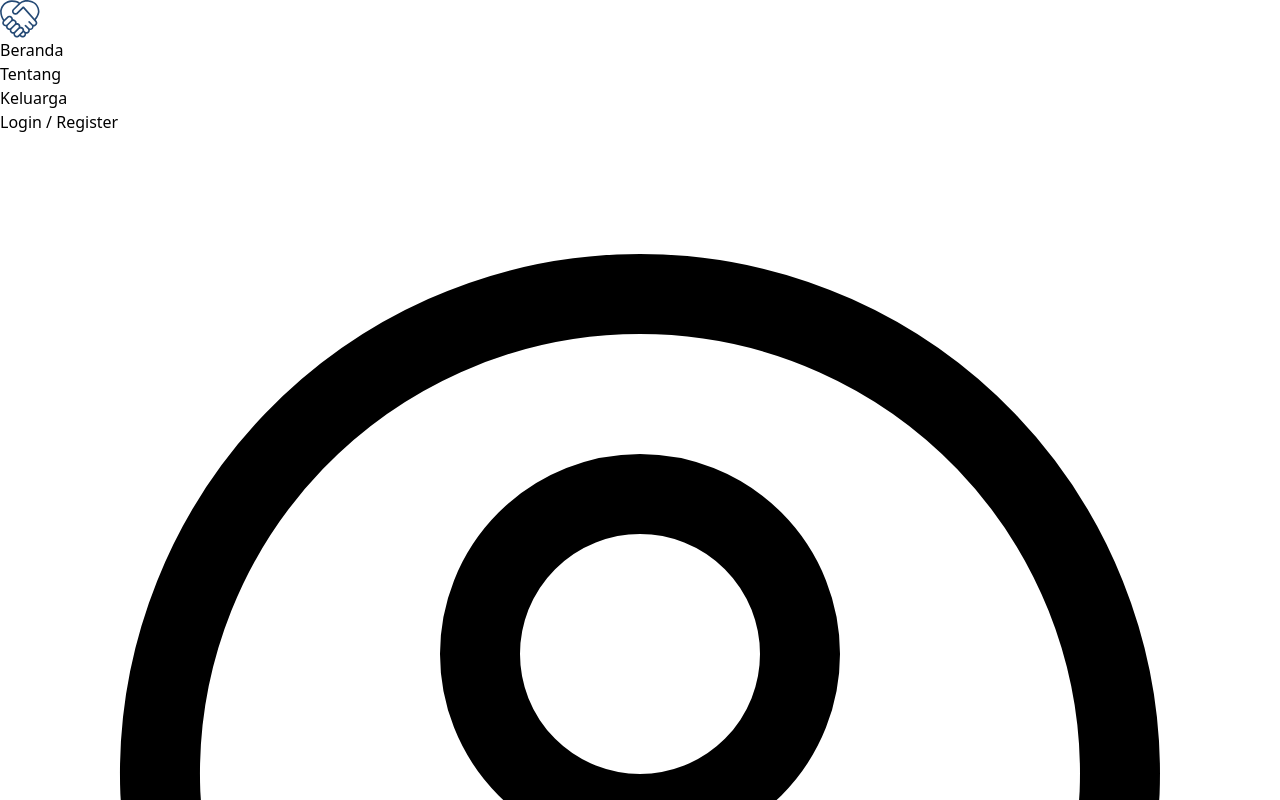
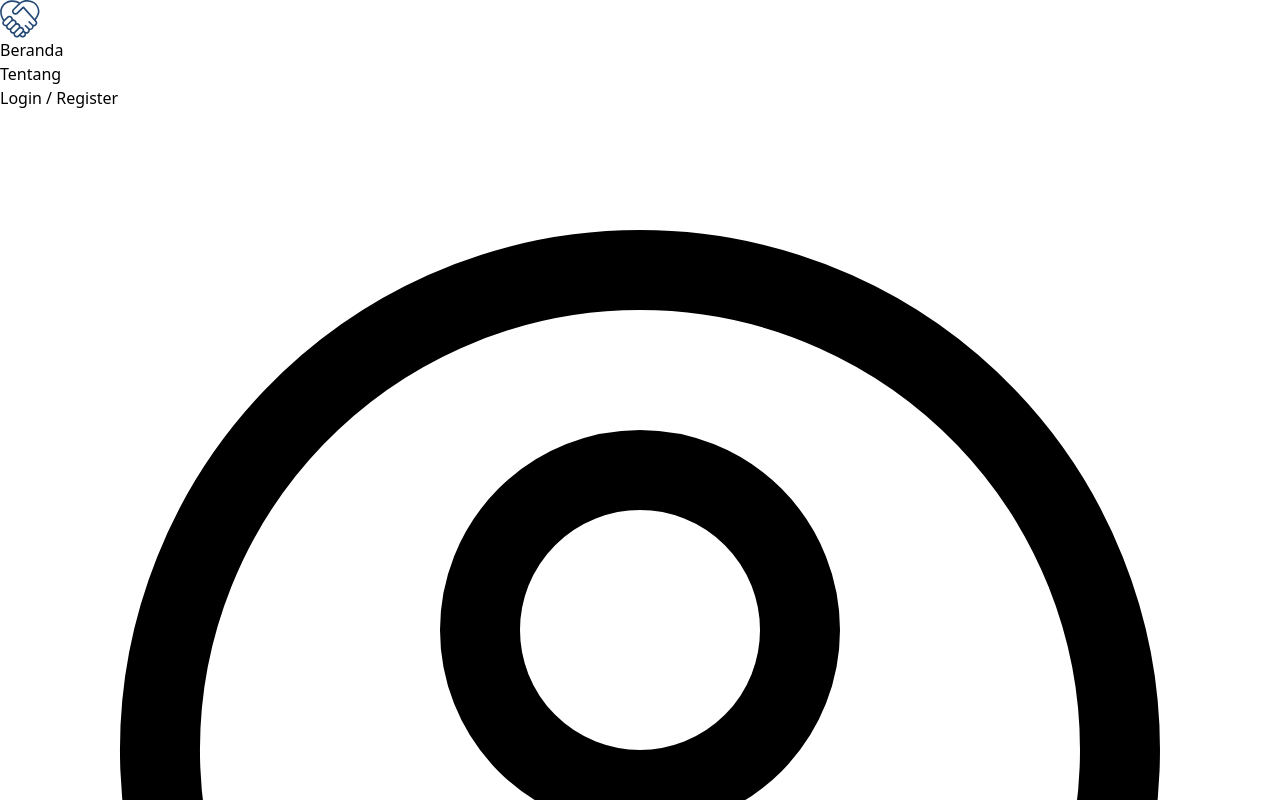
Before and after one commit to RevDonz/fe-sipenca, a Next.js app: page /dashboard in a window 1280 px wide. Shown: the top 800 px of the page. Built offline with nearby package versions, Linux system fonts and the light colour scheme.

Commit message:
delete link keluarga

```diff
--- a/src/components/Navbar.jsx
+++ b/src/components/Navbar.jsx
@@ -27,9 +27,6 @@ const Navbar = () => {
             <div className='rounded-md px-3 py-2 text-[#254A75] transition hover:bg-[#254A75] hover:text-white'>
               Tentang
             </div>
-            <div className='rounded-md px-3 py-2 text-[#254A75] transition hover:bg-[#254A75] hover:text-white'>
-              Keluarga
-            </div>
             <Link href={'/dashboard'}>
               <button
                 href='404.html'
```
